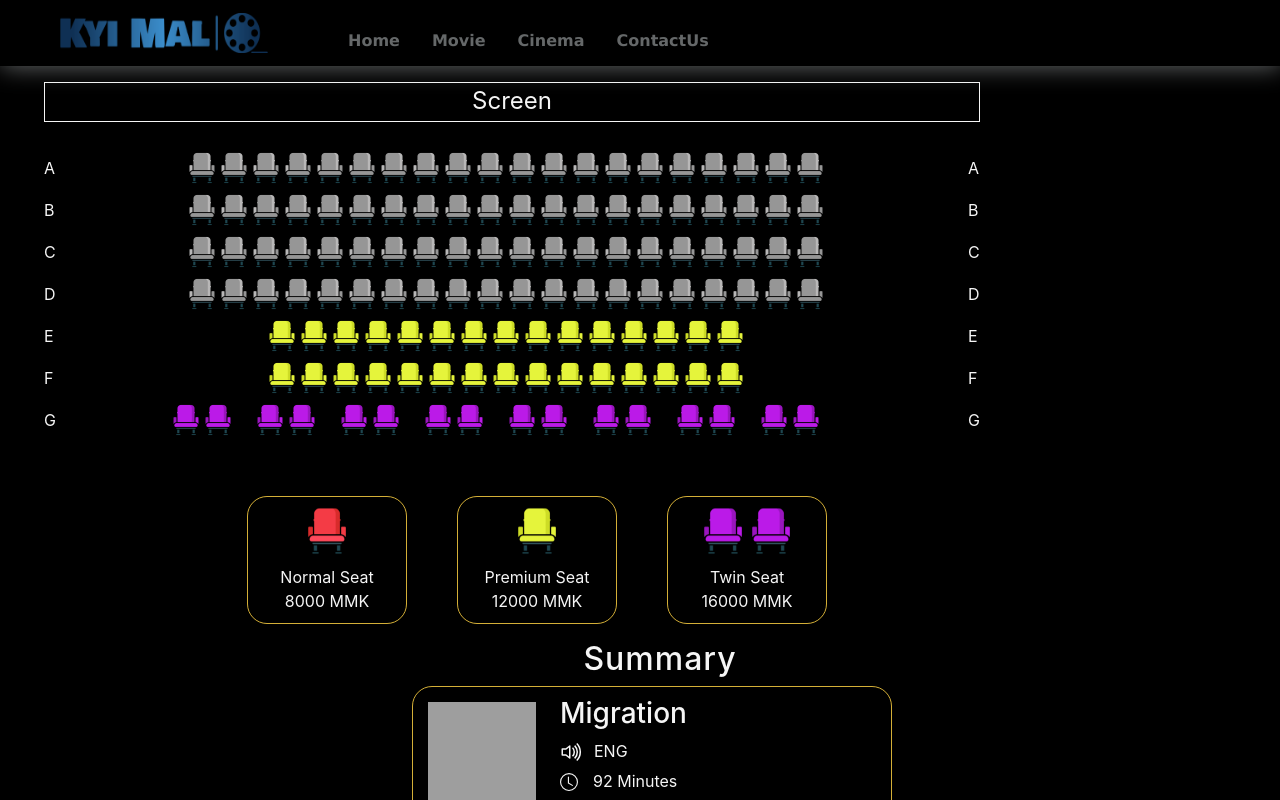
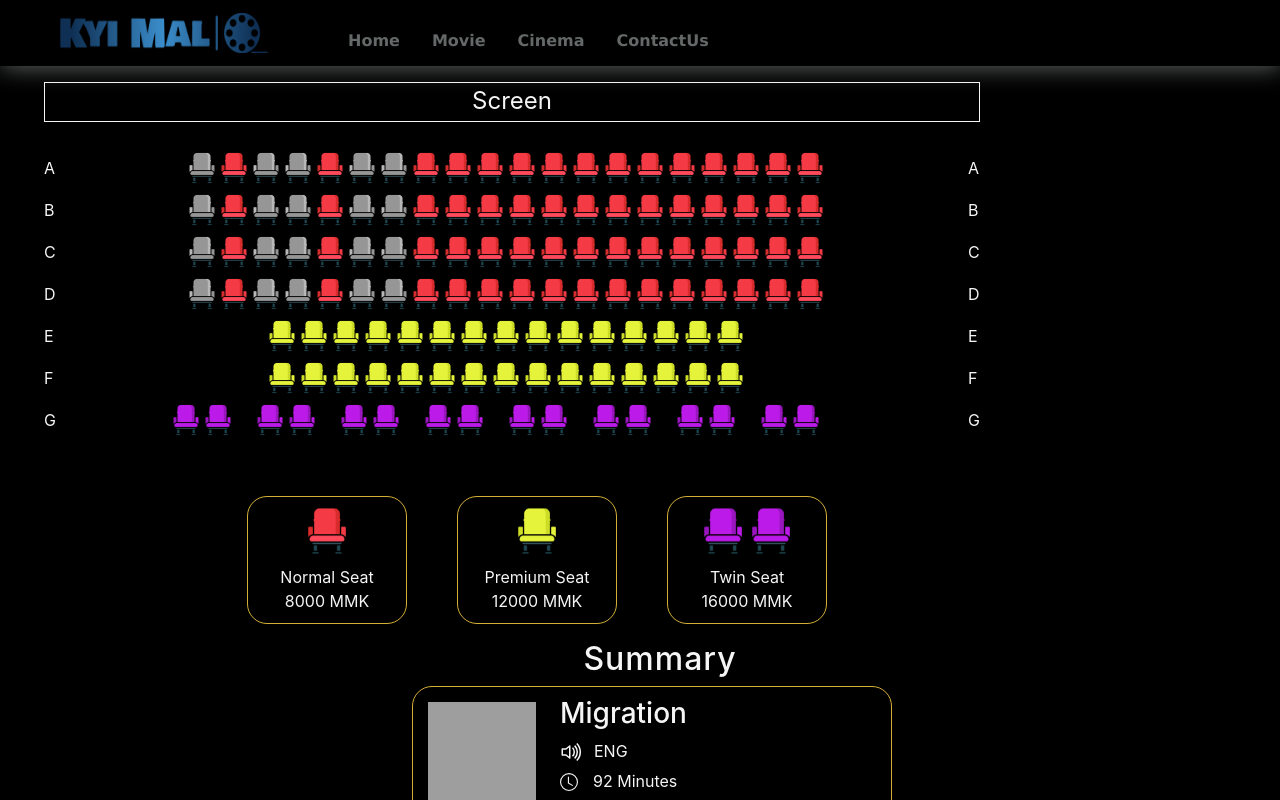
Before and after one commit to OJT-Group-CinemaBooking/cinema_seat_booking_client, a React (Create React App) app: page /book-seat in a window 1280 px wide. Shown: the top 800 px of the page. Built offline with nearby package versions, Linux system fonts and the light colour scheme; grey boxes are pictures that could not be loaded.

Commit message:
finish seat

```diff
--- a/src/features/movie/MovieTime.jsx
+++ b/src/features/movie/MovieTime.jsx
@@ -2,8 +2,10 @@ import React, { useState } from 'react'
 import classes from './MovieTime.module.css'
 import { Col, Row } from 'react-bootstrap'
 import { ChevronDown, ChevronUp } from 'react-bootstrap-icons'
+import { useNavigate } from 'react-router-dom'
 
 const MovieTime = () => {
+    const navigate = useNavigate()
     const [ up, setUp ] = useState(false)
     const onDownUp = () => {
         if(up){
@@ -11,6 +13,10 @@ const MovieTime = () => {
         }else{
             setUp(true)
         }
+    }
+
+    const onClickTime = () => {
+        navigate('/book-seat')
     }
   return (
     <Row xs={1}>
@@ -25,7 +31,7 @@ const MovieTime = () => {
                 <div className={!up && classes.accordion}>
                     <div className={classes.show_theater}>THEATRE I</div>
                     <div className={classes.show_time}>
-                        <div className={classes.time}>8:30AM</div>
+                        <div className={classes.time} onClick={onClickTime}>8:30AM</div>
                         <div className={classes.time}>11:00AM</div>
                         <div className={classes.time}>2:30PM</div>
                         <div className={classes.time}>6:00PM</div>
--- a/src/features/seat/NomalSeatRow.jsx
+++ b/src/features/seat/NomalSeatRow.jsx
@@ -4,9 +4,10 @@ import NomalSeat from './NomalSeat'
 
 const NomalSeatRow = ({column,alphabet}) => {
   let content = []
+  const take = [true,false,true,true,false,true,true]
   for(let i = 0; i<column; i++){
     content.push(
-      <NomalSeat key={i} taken={true} seatname={`${alphabet}-${i+1}`}/>
+      <NomalSeat key={i} taken={take[i]} seatname={`${alphabet}-${i+1}`}/>
     );
   }
   return (
--- a/src/features/seat/ShowSeat.jsx
+++ b/src/features/seat/ShowSeat.jsx
@@ -7,7 +7,7 @@ import TwinSeatRow from './TwinSeatRow'
 import ShowSeatType from './ShowSeatType'
 
 const ShowSeat = ({seat}) => {
-  const alphabet = ["A","B","C","D","E","F","G","H","I","J"]
+  const alphabet = ["A","B","C","D","E","F","G","H","I","J","K","L","N","O"]
 
 
   const alphabetRows = []
```
